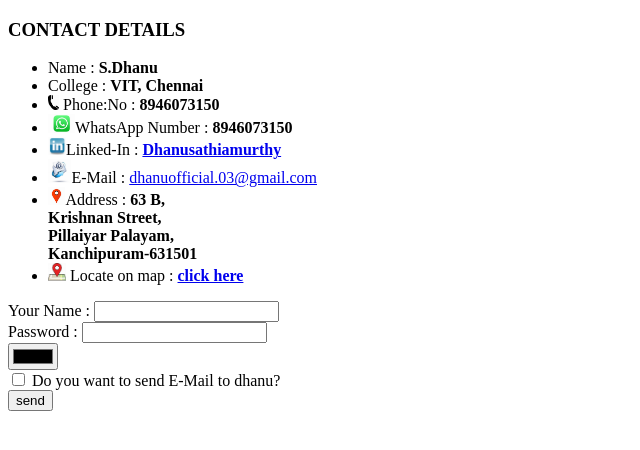
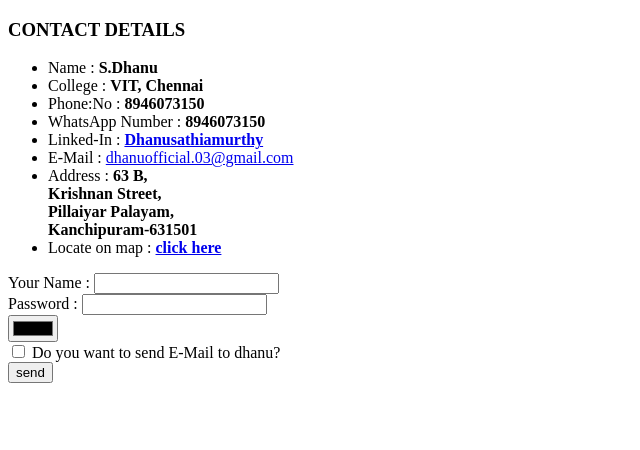
Before and after one commit to Dhanu-2003/CV, a plain HTML site: page contact.html in a window 1280 px wide. Shown: the whole page, without its empty margins (0-640 px from the left). Drawn offline with Linux system fonts and the light colour scheme.

Commit message:
removing caption images

```diff
--- a/contact.html
+++ b/contact.html
@@ -14,25 +14,25 @@
         College : <strong>VIT, Chennai</strong>
       </li>
       <li>
-        <img src="CV/img/call.jpg" alt="phone" height="15"/>  Phone:No : <strong>8946073150</strong>
+         Phone:No : <strong>8946073150</strong>
       </li>
       <li>
-        <img src="CV/img/whatsapp.jpg" alt="whatsapp" height="19"/>WhatsApp Number : <strong>8946073150</strong>
+      WhatsApp Number : <strong>8946073150</strong>
       </li>
       <li>
-        <img src="CV/img/linkedin.jpg" alt="Linked_In" height="18"/>Linked-In :
+       Linked-In :
         <a href="https://www.linkedin.com/in/dhanu-sathiamurthy-281876222/" target="_blank"><strong>Dhanusathiamurthy</strong></a>
       </li>
       <li>
-        <img src="CV/img/email.jpg" alt="E-Mail" height="24"/>E-Mail :
+       E-Mail :
         <a href="https://mail.google.com/" target="_blank">dhanuofficial.03@gmail.com</a>
       </li>
       <li>
-        <img src="CV/img/map.jpg" alt="Address" height="18"/>Address : <strong>63 B, <br />Krishnan Street,
+       Address : <strong>63 B, <br />Krishnan Street,
           <br />Pillaiyar Palayam,<br />Kanchipuram-631501</strong>
       </li>
       <li>
-        <img src="CV/img/Address.jpg" alt="Location" height="18"/>
+
           Locate on map :
         <a href="https://www.google.co.in/maps/@12.836166,79.6937972,17.77z"
           target="_blank"><strong>click here</strong></a>
```
